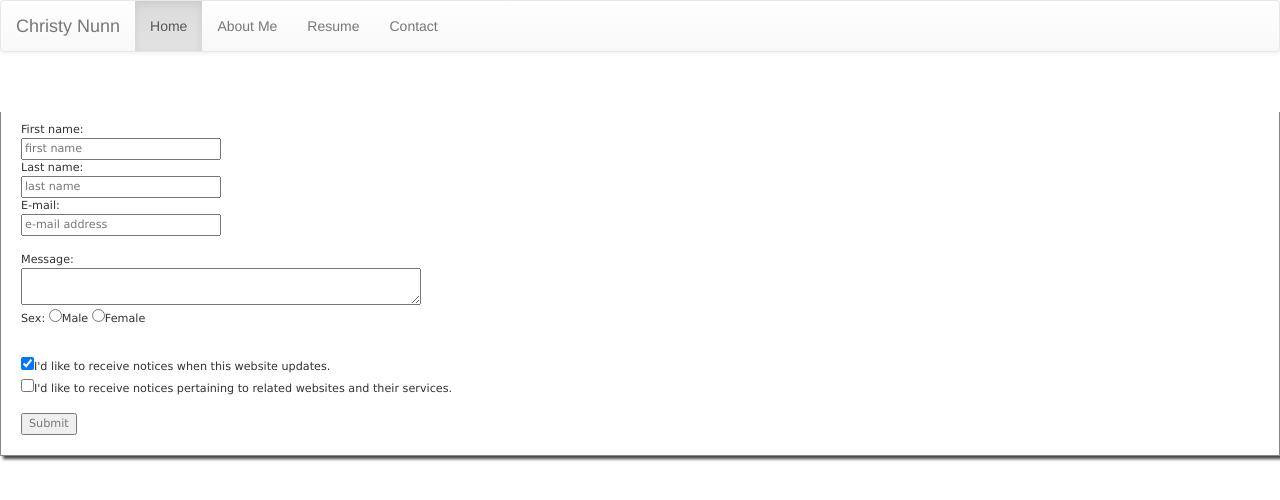
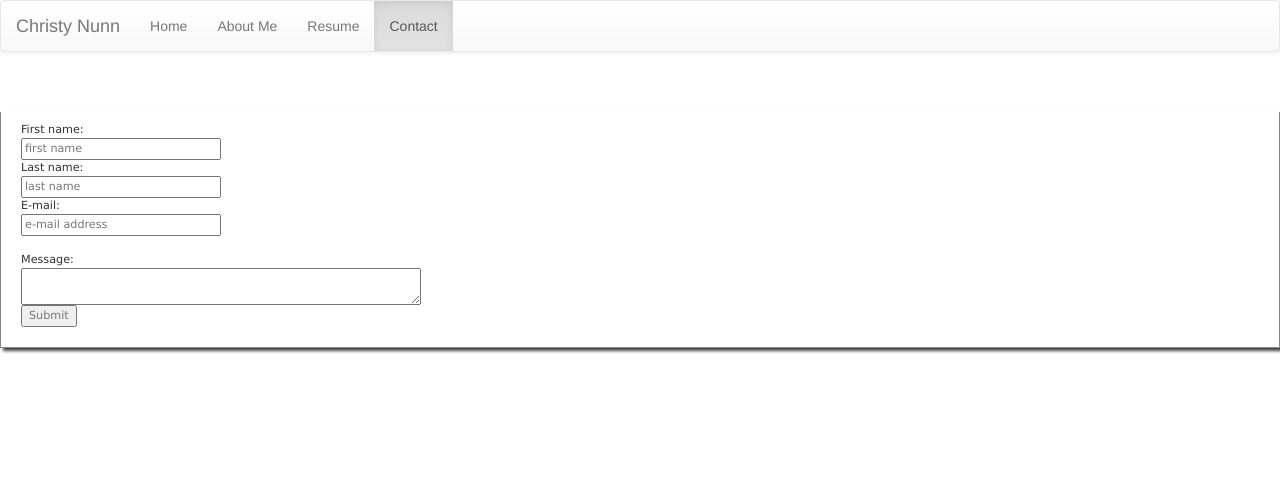
Before and after one commit to christyrae/christyrae.github.io, a plain HTML site: page contact.html in a window 1280 px wide. Drawn offline with nearby package versions, Linux system fonts and the light colour scheme.

Commit message:
update on hover and contact form
updated so it highlights over contact in the nav bar when at contact
form. Made a few edits to form

```diff
--- a/contact.html
+++ b/contact.html
@@ -36,10 +36,11 @@
     <!-- Collect the nav links, forms, and other content for toggling -->
     <div class="collapse navbar-collapse" id="bs-example-navbar-collapse-1">
       <ul class="nav navbar-nav">
-        <li class="active"><a href="#">Home <span class="sr-only">(current)</span></a></li>
+        <li><a href="index.html">Home <span class="sr-only">(current)</span></a></li>
         <li><a href="#">About Me</a></li>
         <li><a href="#">Resume</a></li>
-        <li><a href="contact.html">Contact</a></li>
+        <li class="active"><a href="contact.html">Contact</a> <span class="sr-only">(current)</span></a></li>
+        </li>
    </nav>
 
 
@@ -57,11 +58,7 @@
             <div>
                 <form id="options">
                     Message: <br/><textarea name="msg"></textarea><br/>
-                    <p>Sex:</p>
-                    <input type="radio" name="sex" value="male">Male
-                    <input type="radio" name="sex" value="female">Female<br/><br/>
-                    <input type="checkbox" name="notify" value="updates" checked>I'd like to receive notices when this website updates.<br/>
-                    <input type="checkbox" name="notify" value="services">I'd like to receive notices pertaining to related websites and their services.<br/><br/>
+
                     <input type="submit" value="Submit">
                 </form>
             </div>
```
Also changed, not shown: index.html (+2 -2 lines).
